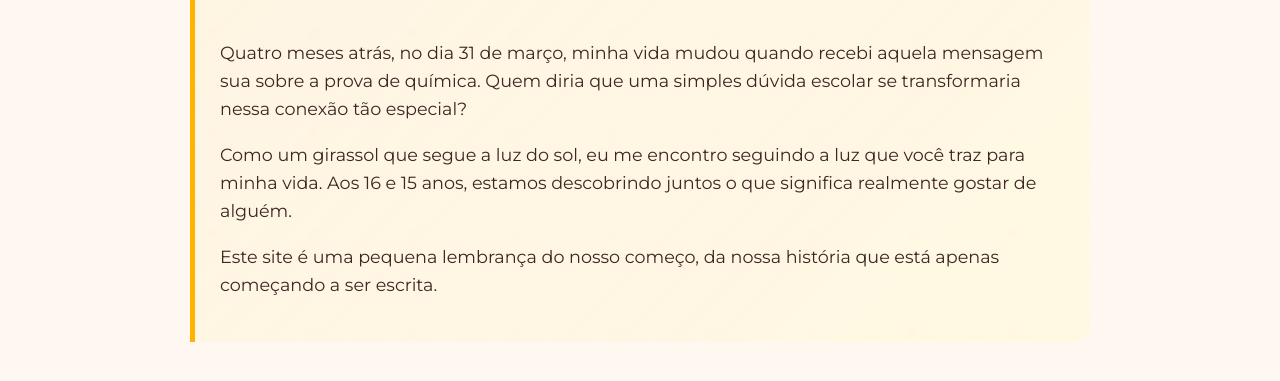
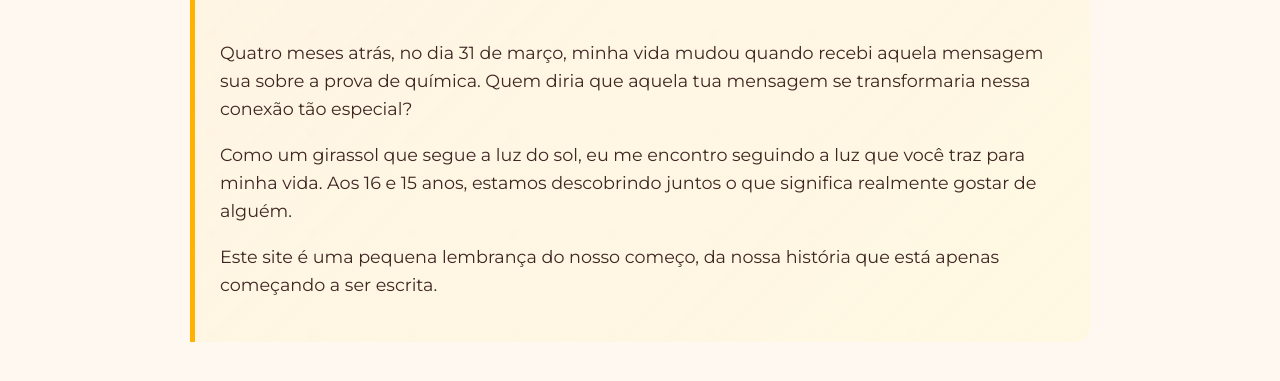
Before and after one commit to jeffinDev/4meses-, a plain HTML site: page index.html in a window 1280 px wide. Shown: the part 715-1096 px from the top of the page. Drawn offline with Linux system fonts and the light colour scheme.

Commit message:
Update index.html

```diff
--- a/index.html
+++ b/index.html
@@ -481,7 +481,7 @@
 
         <div class="message-box">
             <h2>Meu Amor...</h2>
-            <p>Quatro meses atrás, no dia 31 de março, minha vida mudou quando recebi aquela mensagem sua sobre a prova de química. Quem diria que uma simples dúvida escolar se transformaria nessa conexão tão especial?</p>
+            <p>Quatro meses atrás, no dia 31 de março, minha vida mudou quando recebi aquela mensagem sua sobre a prova de química. Quem diria que aquela tua mensagem se transformaria nessa conexão tão especial?</p>
             <p>Como um girassol que segue a luz do sol, eu me encontro seguindo a luz que você traz para minha vida. Aos 16 e 15 anos, estamos descobrindo juntos o que significa realmente gostar de alguém.</p>
             <p>Este site é uma pequena lembrança do nosso começo, da nossa história que está apenas começando a ser escrita.</p>
         </div>
```
